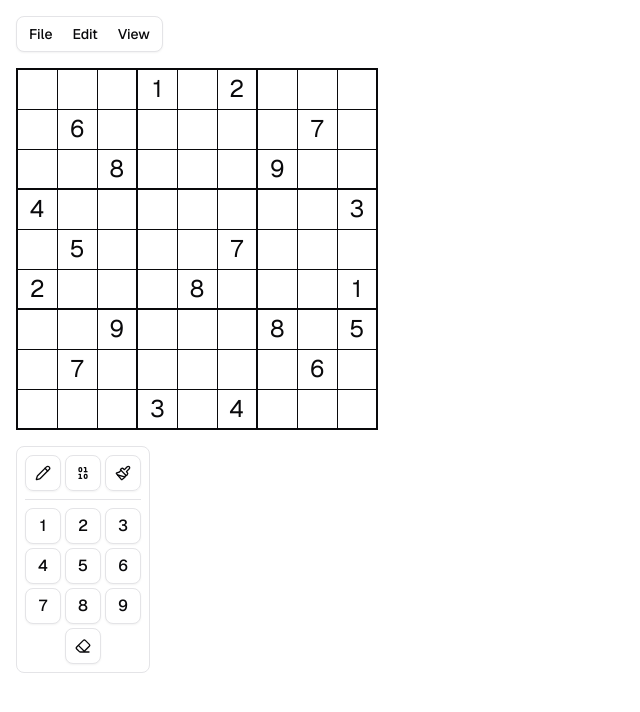
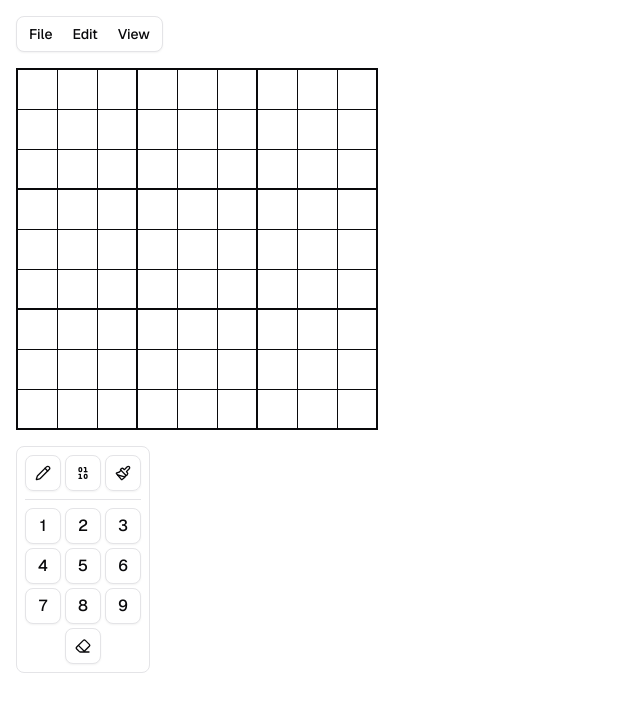
Before and after one commit to Popa-42/sudoku, a Next.js app: page / in a window 1280 px wide. Shown: the top 712 px of the page, without its empty margins (0-640 px from the left). Built offline with nearby package versions, Linux system fonts and the light colour scheme; a web font is replaced by a local one.

Commit message:
Initially use empty grid

```diff
--- a/src/app/page.tsx
+++ b/src/app/page.tsx
@@ -66,15 +66,15 @@ export default function Home() {
   // ];
 
   const sudokuGrid = [
-    [0, 0, 0, 1, 0, 2, 0, 0, 0],
-    [0, 6, 0, 0, 0, 0, 0, 7, 0],
-    [0, 0, 8, 0, 0, 0, 9, 0, 0],
-    [4, 0, 0, 0, 0, 0, 0, 0, 3],
-    [0, 5, 0, 0, 0, 7, 0, 0, 0],
-    [2, 0, 0, 0, 8, 0, 0, 0, 1],
-    [0, 0, 9, 0, 0, 0, 8, 0, 5],
-    [0, 7, 0, 0, 0, 0, 0, 6, 0],
-    [0, 0, 0, 3, 0, 4, 0, 0, 0],
+    [0, 0, 0, 0, 0, 0, 0, 0, 0],
+    [0, 0, 0, 0, 0, 0, 0, 0, 0],
+    [0, 0, 0, 0, 0, 0, 0, 0, 0],
+    [0, 0, 0, 0, 0, 0, 0, 0, 0],
+    [0, 0, 0, 0, 0, 0, 0, 0, 0],
+    [0, 0, 0, 0, 0, 0, 0, 0, 0],
+    [0, 0, 0, 0, 0, 0, 0, 0, 0],
+    [0, 0, 0, 0, 0, 0, 0, 0, 0],
+    [0, 0, 0, 0, 0, 0, 0, 0, 0],
   ];
 
   const [current, setCurrent] = useState<[number, number] | undefined>();
```
